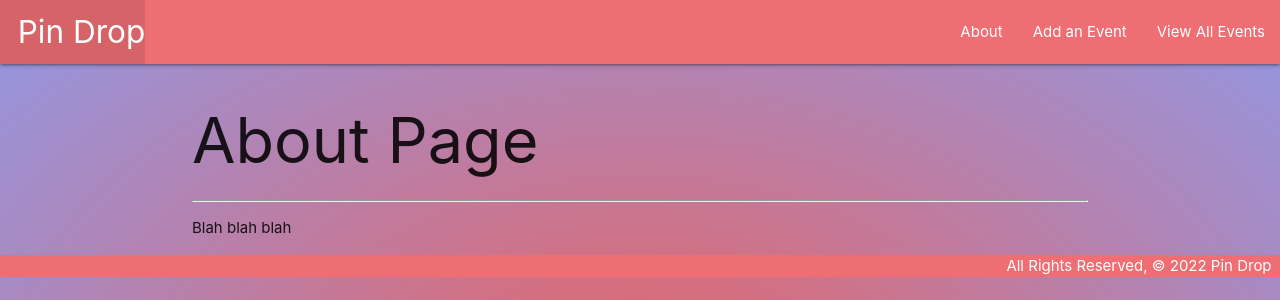
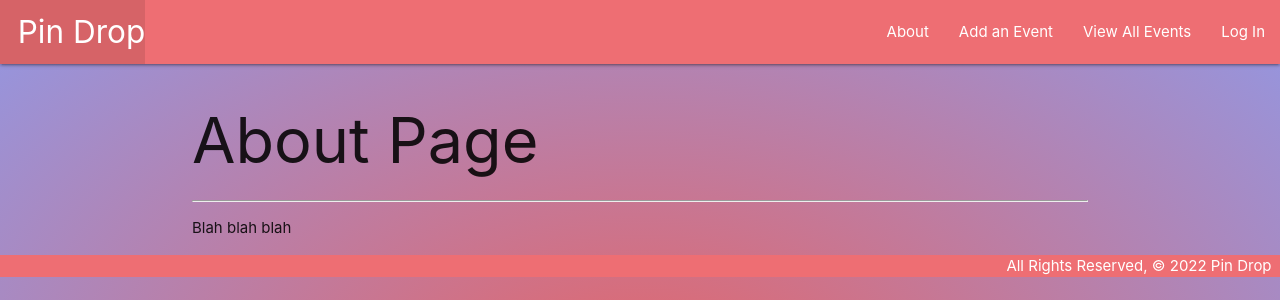
Before and after one commit to ohhbenjaminn/PinDrop, a Django app: page /about/ in a window 1280 px wide. Shown: the top 300 px of the page. Run offline with Django 4.2, Linux system fonts and the light colour scheme; some libraries are stand-ins or nearby versions.

Commit message:
implement login UI

```diff
--- a/main_app/models.py
+++ b/main_app/models.py
@@ -2,6 +2,7 @@ from django.db import models
 from django.contrib.auth.models import User
 from django.urls import reverse
 from datetime import date
+
 # Create your models here
 # class User(models.Model):
 #     name = models.CharField(max_length=100)
--- a/main_app/templates/base.html
+++ b/main_app/templates/base.html
@@ -25,6 +25,11 @@
             <li><a href="/about">About</a></li>
             <li><a href="{% url 'events_create' %}">Add an Event</a></li>
             <li><a href="/events">View All Events</a></li>
+            {% if user.is_authenticated %}
+            <li><a href="{% url 'logout' %}">Log Out</a></li>
+            {% else %}
+            <li><a href="{% url 'login' %}">Log In</a></li>
+            {% endif %}
         </ul>
       </div>
     </nav>
--- a/main_app/urls.py
+++ b/main_app/urls.py
@@ -1,4 +1,4 @@
-from django.urls import path
+from django.urls import path, include
 from . import views
 
 urlpatterns = [
```
